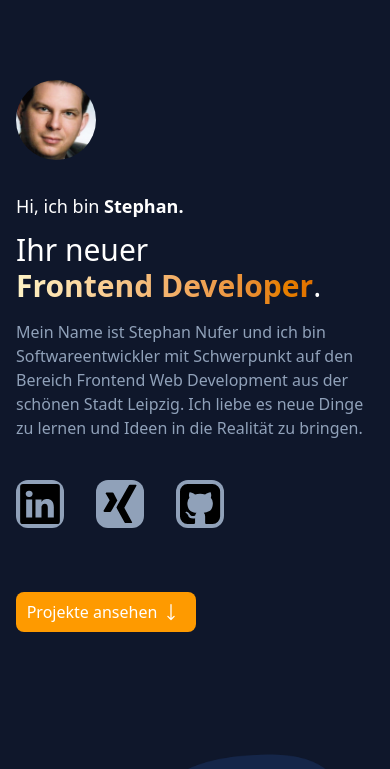
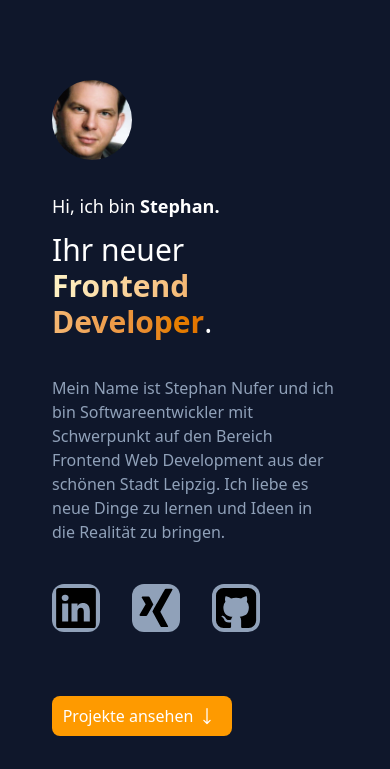
Before and after one commit to SteNuf/portfolio, a website built with Vite: page index.html in a window 390 px wide. Shown: the top 769 px of the page. Built offline with nearby package versions, Linux system fonts and the light colour scheme.

Commit message:
Create a grid for responsive Design.

```diff
--- a/index.html
+++ b/index.html
@@ -6,21 +6,27 @@
     <meta name="viewport" content="width=device-width, initial-scale=1.0" />
     <title>Stephan's Frontend Portfolio</title>
   </head>
-  <body class="bg-slate-900 ml-4 mt-20 mr-5">
-    <div id="app">
-      <div class="hero-section">
+
+  <body class="bg-slate-900 ml-4 mt-20 mr-5 sm:ml-18 lg:ml-4 2xl:ml-100">
+    <div id="app" class="container lg:mt-32 px-9">
+      <div class="hero-section grid lg:grid-cols-2 gap-25">
+        <div>
           <div class="hero-section-pic flex items-center mb-8">
             <img
               src="public/Bild.jpg"
               alt="Potraitbild Stephan"
-            class="w-20 h-20 rounded-full object-cover"
+              class="w-20 h-20 rounded-full object-cover 2xl:w-40 2xl:h-40"
             />
           </div>
           <div class="hero-section-writing">
-          <h2 class="hero-section-salutation text-white mb-3 text-lg">
+            <h2
+              class="hero-section-salutation text-white mb-3 text-lg 2xl:text-3xl"
+            >
               Hi, ich bin <span class="font-bold">Stephan.</span>
             </h2>
-          <h1 class="hero-section-title text-white text-3xl mb-4">
+            <h1
+              class="hero-section-title text-white text-3xl mb-4 2xl:text-6xl"
+            >
               Ihr neuer <br />
               <span
                 class="font-bold bg-linear-to-r from-amber-100 to-amber-600 text-transparent bg-clip-text"
@@ -28,14 +34,14 @@
               ><span class="text-white text-3xl">.</span>
             </h1>
 
-          <p class="hero-section-text mb-4 text-slate-400">
+            <p class="hero-section-text mb-4 text-slate-400 2xl:text-2xl mt-9">
               Mein Name ist Stephan Nufer und ich bin Softwareentwickler mit
-            Schwerpunkt auf den Bereich Frontend Web Development aus der schönen
-            Stadt Leipzig. Ich liebe es neue Dinge zu lernen und Ideen in die
-            Realität zu bringen.
+              Schwerpunkt auf den Bereich Frontend Web Development aus der
+              schönen Stadt Leipzig. Ich liebe es neue Dinge zu lernen und Ideen
+              in die Realität zu bringen.
             </p>
           </div>
-        <div class="hero-section-icons mb-16 flex gap-8 mt-10">
+          <div class="hero-section-icons flex mb-16 gap-8 mt-10">
             <div class="hero-section-linkedin hover: text-amber-500">
               <a
                 href="https://de.linkedin.com/in/stephan-nufer-2a1836148"
@@ -102,7 +108,7 @@
           </div>
 
           <button
-          class="hero-section-button bg-amber-500 rounded-lg mb-30 text-white w-45 h-10 flex hover:bg-amber-400 text-center items-center justify-center"
+            class="hero-section-button bg-amber-500 rounded-lg mb-5 text-white w-45 h-10 flex hover:bg-white hover:text-amber-500 text-center items-center justify-center"
           >
             Projekte ansehen<svg
               xmlns="http://www.w3.org/2000/svg"
@@ -119,8 +125,10 @@
               />
             </svg>
           </button>
-
-        <div class="hero-section-techpic mb-19">
+        </div>
+        <div
+          class="hero-section-techpic mb-19 flex items-center justify-center"
+        >
           <img
             src="public/tech-logo.png"
             alt="Fontend Technologien"
```
Lines whose indentation alone changed are shown as unchanged.
